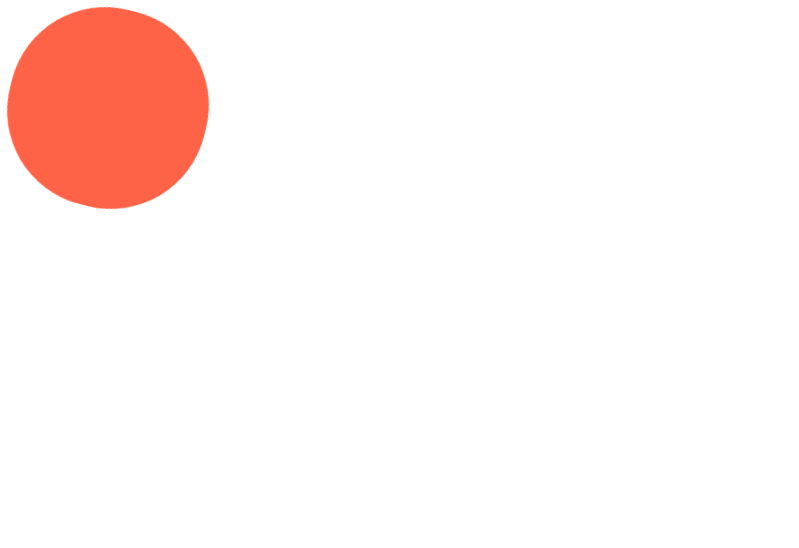
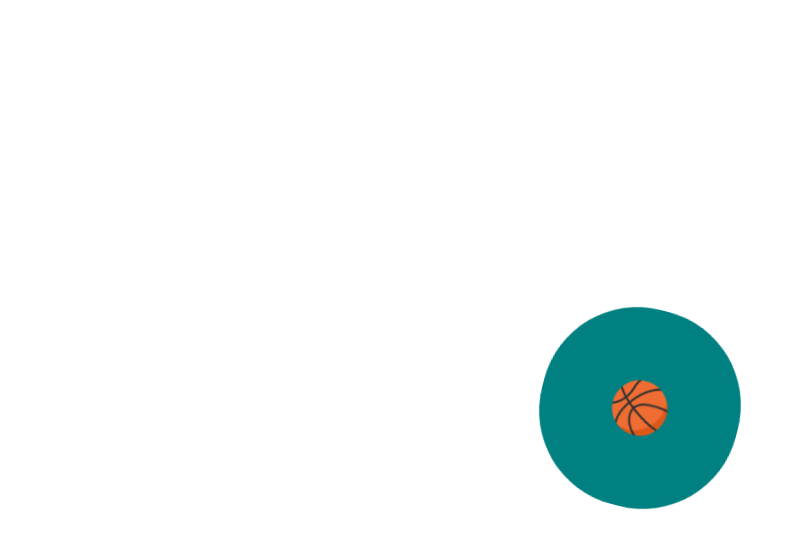
Before and after one commit to bestgoogoo/react-crypto-tracker, a React (Create React App) app: page / in a window 1280 px wide. Shown: the top 548 px of the page, without its empty margins (0-799 px from the left). Built offline with nearby package versions, Linux system fonts and the light colour scheme.

Commit message:
Pesudo Selector 1

```diff
--- a/src/App.js
+++ b/src/App.js
@@ -2,6 +2,9 @@
 
 const Father = styled.div`
   display: flex;
+  height: 100vh;
+  align-items: center;
+  justify-content: center;
 `;
 const rotationAnimation = keyframes`
 0% {
@@ -18,16 +21,30 @@
 }
 `;
 const Box = styled.div`
+  display: flex;
+  justify-content: center;
+  align-items: center;
   height: 200px;
   width: 200px;
-  background-color: tomato;
+  background-color: teal;
   animation: ${rotationAnimation} 1s linear infinite;
+  span {
+    font-size: 50px;
+    &:hover {
+      font-size: 100px;
+    }
+    &:active {
+      font-size: 200px;
+    }
+  }
 `;
 
 function App() {
   return (
     <Father as="header">
-      <Box />
+      <Box>
+        <span>🏀</span>
+      </Box>
     </Father>
   );
 }
```
